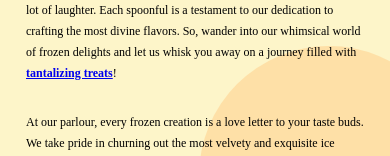
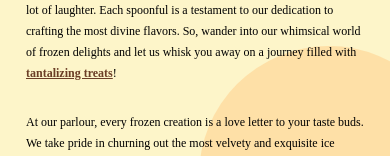
Before and after one commit to Carinalak/IceCream-copiedFromMyOwnProfile, a website built with Vite: page index.html in a window 390 px wide. Shown: the part 349-505 px from the top of the page. Built offline with nearby package versions, Linux system fonts and the light colour scheme; a web font is replaced by a local one.

Commit message:
:lipstick: style(mobile): add color to hyperlinks

```diff
--- a/src/scss/layout/_mobile.scss
+++ b/src/scss/layout/_mobile.scss
@@ -28,6 +28,7 @@ p {
 a {
     font-size: 0.75rem;
     line-height: 21px;
+    color: $chocolate-color;
 }
 
 .placeholder_text,
```
